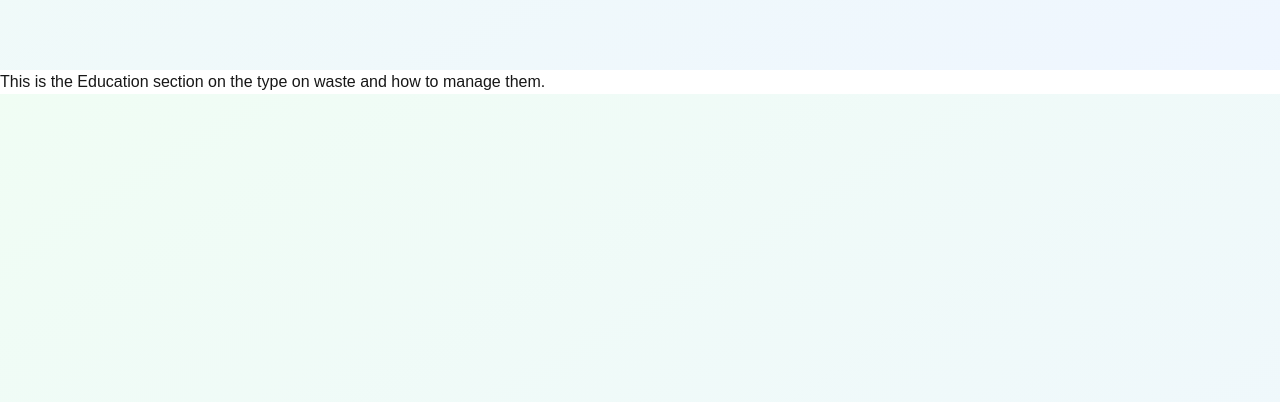
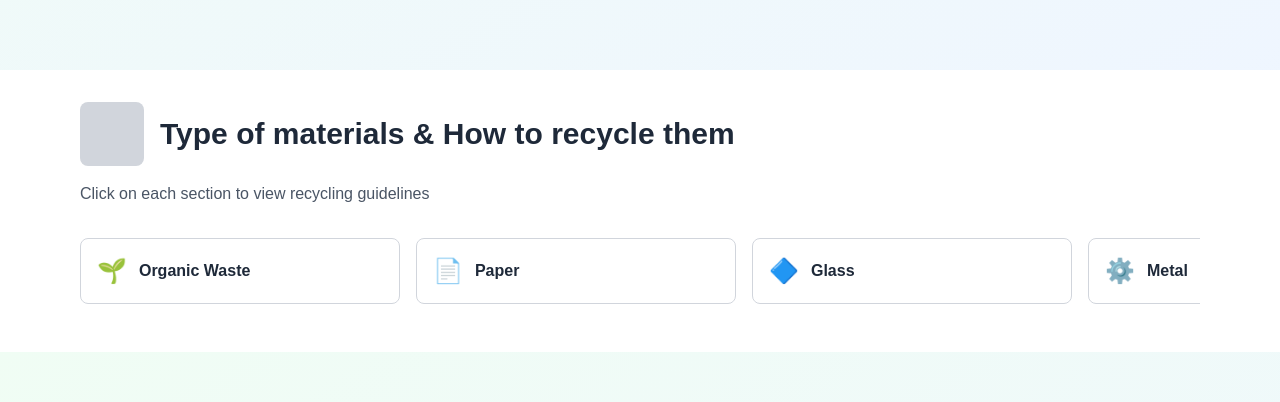
Before and after one commit to etor01/HCI, a Next.js app in the folder ecocycle/: page / in a window 1280 px wide. Shown: the part 795-1197 px from the top of the page. Built offline with nearby package versions, Linux system fonts and the light colour scheme.

Commit message:
Accordian version 1

```diff
--- a/ecocycle/app/components/Accordian.tsx
+++ b/ecocycle/app/components/Accordian.tsx
@@ -2,8 +2,37 @@
 
 export default function Accordian() {
     return (
-        <div>
-            This is the Education section on the type on waste and how to manage them.
+        <div className="w-full max-w-6xl mx-auto px-4 py-8">
+            {/* Header */}
+            <div className="mb-8">
+                <div className="flex items-center gap-4 mb-4">
+                    <div className="w-16 h-16 bg-gray-300 rounded-lg shrink-0" />
+                    <h1 className="text-3xl font-bold text-gray-800">Type of materials & How to recycle them</h1>
+                </div>
+                <p className="text-gray-600">Click on each section to view recycling guidelines</p>
+            </div>
+
+            {/* Horizontal Accordion */}
+            <div className="flex gap-4 overflow-x-auto pb-4">
+                {[
+                    { name: 'Organic Waste', icon: '🌱' },
+                    { name: 'Paper', icon: '📄' },
+                    { name: 'Glass', icon: '🔷' },
+                    { name: 'Metal', icon: '⚙️' },
+                    { name: 'Plastic', icon: '♻️' },
+                    { name: 'Biohazard/Chemical', icon: '☠️' }
+                ].map((material) => (
+                    <details key={material.name} className="shrink-0 w-80 bg-white border border-gray-300 rounded-lg hover:shadow-lg transition-shadow">
+                        <summary className="p-4 cursor-pointer font-semibold text-gray-800 hover:bg-gray-50 flex items-center gap-3">
+                            <span className="text-2xl">{material.icon}</span>
+                            {material.name}
+                        </summary>
+                        <div className="px-4 pb-4 pt-2 border-t border-gray-200 text-gray-700 text-sm">
+                            Add recycling guidelines for {material.name} here.
+                        </div>
+                    </details>
+                ))}
+            </div>
         </div>
     );
 }
```
